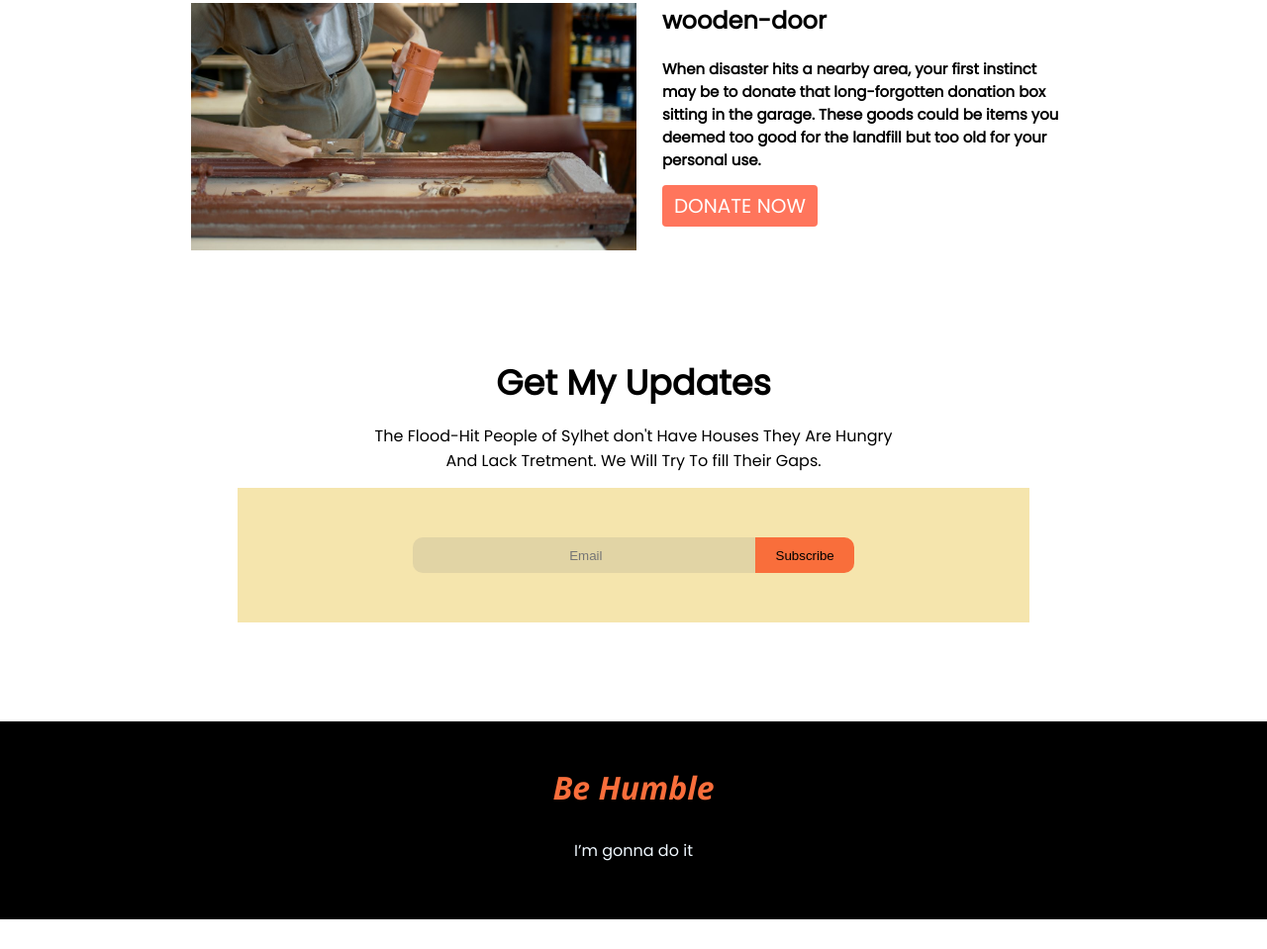
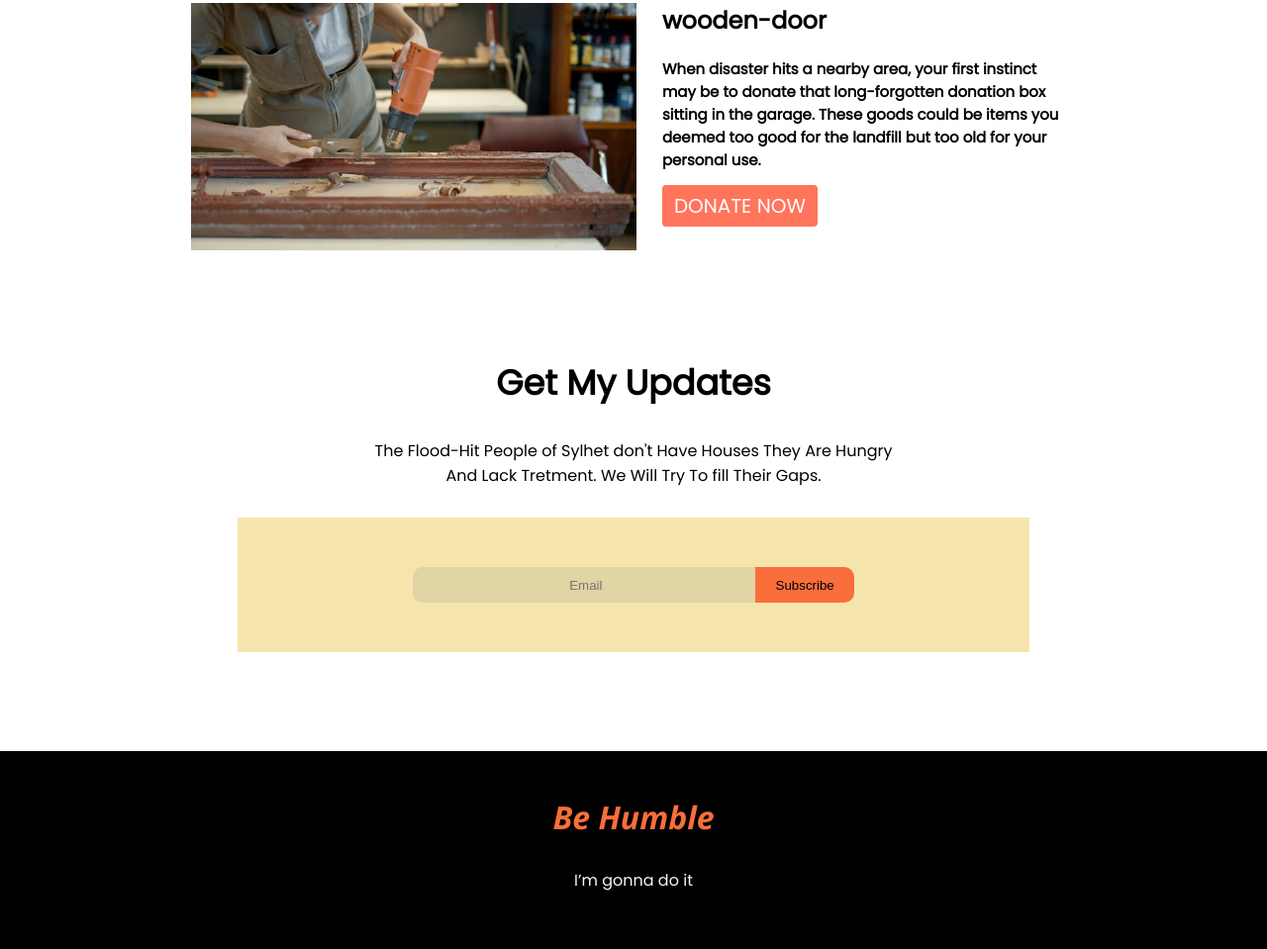
Before and after one commit to rkrasal32/portfolio-website, a plain HTML site: page index.html in a window 1280 px wide. Shown: the part 1778-2737 px from the top of the page at 99% size. Before the commit the page ends 2707 px from the top, so only its background shows below. Drawn offline with Linux system fonts and the light colour scheme.

Commit message:
last commit

```diff
--- a/index.html
+++ b/index.html
@@ -134,7 +134,7 @@
                 <section class="about-section">
                     <div class="about">
                         <h1 class="title2"> Get My Updates</h1>
-                        <p class="comon-paragraph">The Flood-Hit People of Sylhet don't Have Houses They Are Hungry <br> And Lack Tretment. We Will Try To fill Their Gaps.</p>
+                        <p class="last-paragraph">The Flood-Hit People of Sylhet don't Have Houses They Are Hungry <br> And Lack Tretment. We Will Try To fill Their Gaps.</p>
                     </div>
                 </section>
                 <section class="input-Section">
--- a/style.css
+++ b/style.css
@@ -179,6 +179,11 @@ margin-left: 10px;
     margin-right: 28%;
 
 }
+.last-paragraph{
+    text-align:center ;
+    padding: 20px;
+    margin: 10px 10px;
+}
 
 
 /* Inpur Email And Subscribe*/
```
